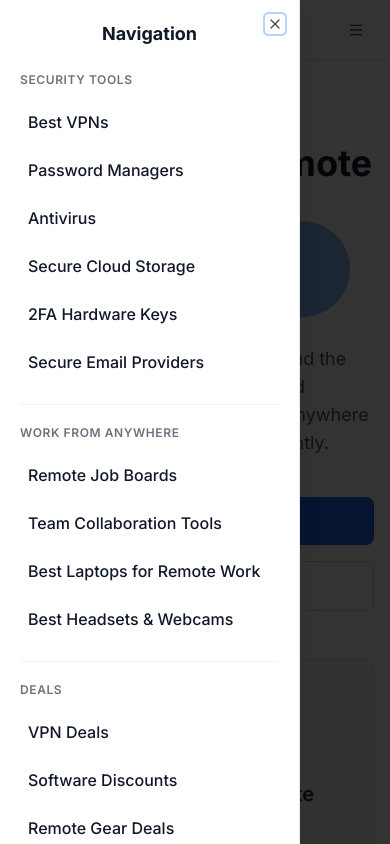
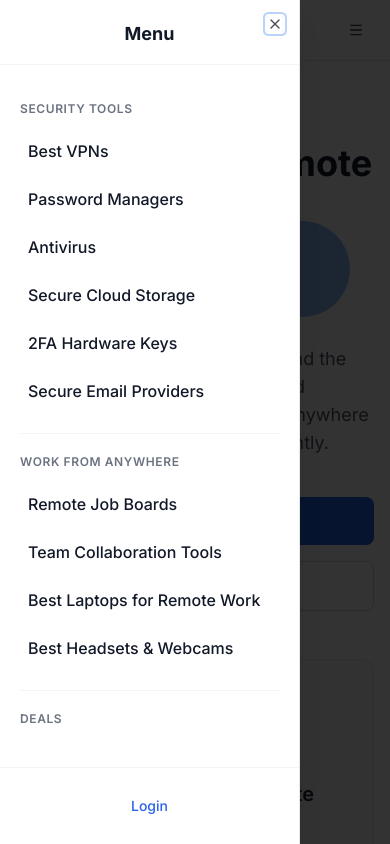
Before and after one commit to witos44/nscure, a Next.js app in the folder frontend/: page / in a window 390 px wide. Both pictures are taken after a click on the button "Toggle navigation menu". Shown: the top 844 px of the page. Built offline with nearby package versions, Linux system fonts and the light colour scheme.

Commit message:
main nav changes

```diff
--- a/frontend/src/components/MainNav.tsx
+++ b/frontend/src/components/MainNav.tsx
@@ -18,7 +18,6 @@ import {
 } from "@/components/ui/popover";
 import { ChevronDown } from "lucide-react";
 
-// ——— DATA NAVIGASI (SATU-SATUNYA SUMBER KEBAENARAN) ———
 const NAV_GROUPS = [
   {
     title: "Security Tools",
@@ -67,7 +66,6 @@ const NAV_GROUPS = [
   },
 ];
 
-// ——— DESKTOP MENU ITEM ———
 function DesktopMenuItem({ href, children }: { href: string; children: React.ReactNode }) {
   return (
     <Link
@@ -79,7 +77,30 @@ function DesktopMenuItem({ href, children }: { href: string; children: React.Rea
   );
 }
 
-// ——— MOBILE MENU ITEM ———
+function DesktopMenuGroup({ group }: { group: (typeof NAV_GROUPS)[0] }) {
+  return (
+    <Popover>
+      <PopoverTrigger className="flex items-center gap-1 text-sm font-medium text-gray-700 hover:text-gray-900 hover:underline">
+        {group.title} <ChevronDown size={14} className="text-gray-500" />
+      </PopoverTrigger>
+      <PopoverContent
+        className="w-[350px] p-3 bg-white border border-gray-200 shadow-lg rounded-md z-50"
+        align="start"
+        sideOffset={8}
+      >
+        <div className="space-y-1">
+          {group.items.map((item) => (
+            <DesktopMenuItem key={item.href} href={item.href}>
+              {item.label}
+            </DesktopMenuItem>
+          ))}
+        </div>
+      </PopoverContent>
+    </Popover>
+  );
+}
+
+// ——— MOBILE ———
 function MobileMenuItem({ href, children, onClick }: { href: string; children: React.ReactNode; onClick?: () => void }) {
   return (
     <Link
@@ -92,7 +113,6 @@ function MobileMenuItem({ href, children, onClick }: { href: string; children: R
   );
 }
 
-// ——— MOBILE SUBMENU ———
 function MobileSubmenu({
   title,
   items,
@@ -116,31 +136,6 @@ function MobileSubmenu({
   );
 }
 
-// ——— DESKTOP MENU GROUP DENGAN POPOVER ———
-function DesktopMenuGroup({ group }: { group: (typeof NAV_GROUPS)[0] }) {
-  return (
-    <Popover>
-      <PopoverTrigger className="flex items-center gap-1 text-sm font-medium text-gray-700 hover:text-gray-900 hover:underline">
-        {group.title} <ChevronDown size={14} className="text-gray-500" />
-      </PopoverTrigger>
-      <PopoverContent
-        className="w-[350px] p-3 bg-white border border-gray-200 shadow-lg rounded-md z-50"
-        align="start"
-        sideOffset={8}
-      >
-        <div className="space-y-1">
-          {group.items.map((item) => (
-            <DesktopMenuItem key={item.href} href={item.href}>
-              {item.label}
-            </DesktopMenuItem>
-          ))}
-        </div>
-      </PopoverContent>
-    </Popover>
-  );
-}
-
-// ——— MAIN NAVIGATION ———
 export default function MainNav() {
   const [isLoggedIn, setIsLoggedIn] = useState(false);
   const [mobileMenuOpen, setMobileMenuOpen] = useState(false);
@@ -150,21 +145,22 @@ export default function MainNav() {
     if (token) setIsLoggedIn(true);
   }, []);
 
+  // Tutup menu mobile setelah navigasi
+  const handleMobileNavClick = () => {
+    setMobileMenuOpen(false);
+  };
+
   return (
     <nav className="w-full border-b border-gray-200 bg-white/90 backdrop-blur-md">
       <div className="mx-auto flex max-w-7xl items-center justify-between px-4 py-3">
-        {/* ——— LOGO ——— */}
         <Link href="/" className="flex items-center">
           <img src="/next.svg" alt="SecureRemote" className="h-8 w-auto" />
         </Link>
 
-        {/* ——— DESKTOP MENU ——— */}
         <div className="hidden md:flex items-center gap-5">
           {NAV_GROUPS.map((group) => (
             <DesktopMenuGroup key={group.title} group={group} />
           ))}
-
-          {/* ——— LOGIN / ADMIN STATUS ——— */}
           {isLoggedIn ? (
             <span className="text-sm font-medium text-gray-800">👤 Admin</span>
           ) : (
@@ -177,7 +173,6 @@ export default function MainNav() {
           )}
         </div>
 
-        {/* ——— MOBILE MENU TRIGGER ——— */}
         <div className="md:hidden">
           <Sheet open={mobileMenuOpen} onOpenChange={setMobileMenuOpen}>
             <SheetTrigger asChild>
@@ -188,35 +183,40 @@ export default function MainNav() {
             </SheetTrigger>
             <SheetContent
               side="left"
-              className="w-[300px] sm:w-[340px] p-5 bg-white border-r border-gray-200 shadow-xl"
+              className="flex flex-col w-[300px] sm:w-[340px] p-0 bg-white border-r border-gray-200 shadow-xl"
             >
-              <SheetHeader className="mb-6">
-                <SheetTitle className="text-lg font-bold text-gray-900">Navigation</SheetTitle>
+              {/* Header */}
+              <SheetHeader className="p-5 pb-4 border-b border-gray-100">
+                <SheetTitle className="text-lg font-bold text-gray-900">Menu</SheetTitle>
               </SheetHeader>
+
+              {/* Scrollable Content */}
+              <div className="flex-1 overflow-y-auto max-h-[calc(100vh-140px)] p-5">
                 <div className="flex flex-col gap-5">
                   {NAV_GROUPS.map((group) => (
                     <MobileSubmenu
                       key={group.title}
                       title={group.title}
                       items={group.items}
-                    onItemClick={() => setMobileMenuOpen(false)}
+                      onItemClick={handleMobileNavClick}
                     />
                   ))}
+                </div>
+              </div>
 
-                {/* ——— LOGIN / ADMIN DI MOBILE ——— */}
-                <div className="pt-4 mt-4 border-t border-gray-100">
+              {/* Footer (Login/Admin) */}
+              <div className="p-5 border-t border-gray-100">
                 {isLoggedIn ? (
                   <span className="block text-sm font-medium text-gray-800">👤 Admin</span>
                 ) : (
                   <Link
                     href="/login"
-                      onClick={() => setMobileMenuOpen(false)}
-                      className="inline-block py-2 px-3 text-sm font-medium text-blue-600 hover:bg-blue-50 rounded-md transition"
+                    onClick={handleMobileNavClick}
+                    className="inline-block w-full py-2 text-center text-sm font-medium text-blue-600 hover:bg-blue-50 rounded-md transition"
                   >
                     Login
                   </Link>
                 )}
-                </div>
               </div>
             </SheetContent>
           </Sheet>
```
Lines whose indentation alone changed are shown as unchanged.
